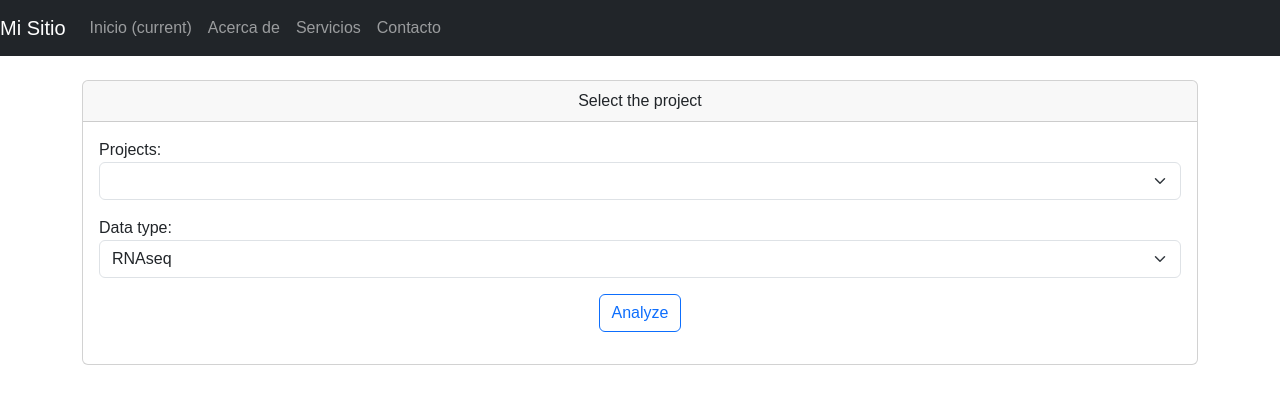
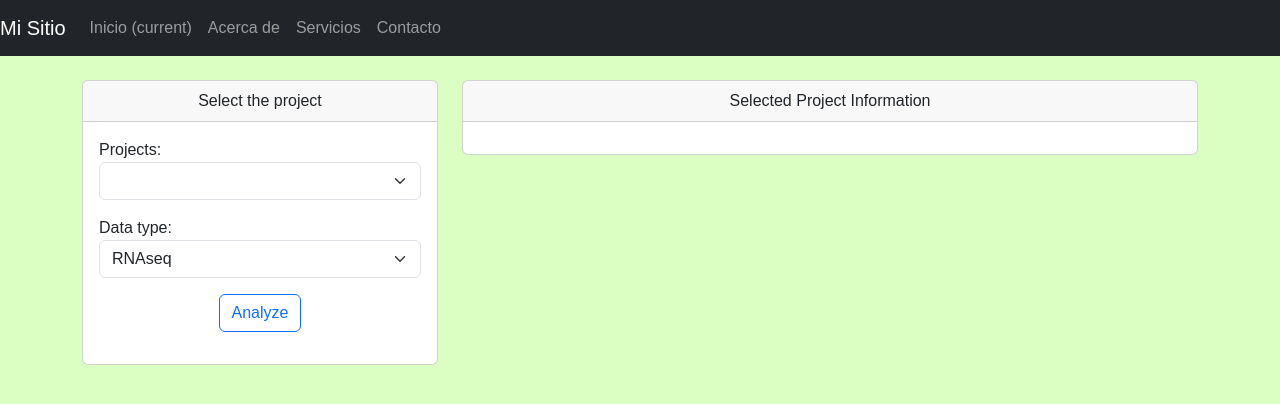
Before and after one commit to rafestorn/GenCancerAnalyzer, a Django app: page / in a window 1280 px wide. Shown: the top 404 px of the page. Run offline with Django 4.2, Linux system fonts and the light colour scheme; lists and menus that the app fills with data are empty; parts of the project's set-up code (start-up, migrations or seed data) failed here and were passed over.

Commit message:
FEAT: STUDY CASE VIEW
Form with selects with options from the API and gives information about the selected project.

```diff
--- a/apps/static/css/base.css
+++ b/apps/static/css/base.css
@@ -1,4 +1,4 @@
 body {
   font-family: Arial, sans-serif;
-  background-color: rgb(255, 255, 255);
+  background-color: rgb(219, 255, 195);
 }
--- a/apps/templates/home/index.html
+++ b/apps/templates/home/index.html
@@ -7,7 +7,7 @@
 
 {% block content %}
     <div class="row justify-content-center">
-        <div class="col" style="width: 18rem;"">
+        <div class="col-md-4 mb-4">
             <div class="card">
                 <div class="card-header text-center">
                         Select the project
@@ -31,6 +31,42 @@
                 </div>
             </div>
         </div>
+        <div class="col-md-8">
+            <div class="card">
+                <div class="card-header text-center">
+                    Selected Project Information
+                </div>
+                <div class="card-body" id="projectInfoContainer"></div>
+            </div>
+        </div>
     </div>
 
 {% endblock content %}
+
+{% block javascripts %}
+<script>
+    var selectProjectId = document.getElementById('id_projects');
+
+    selectProjectId.addEventListener('change', function() {
+        var selectedProjectId = selectProjectId.value;
+
+        axios.get('https://api.gdc.cancer.gov/projects/' + selectedProjectId)
+        .then(respones => {
+            projectInfo = respones.data.data;
+            var html = `
+                <p><strong>Name:</strong> ${projectInfo.name}</p>
+                <p><strong>Project ID:</strong> ${projectInfo.project_id}</p>
+                <p><strong>Disease Type:</strong> ${projectInfo.disease_type.join(', ')}</p>
+                <p><strong>Primary Site:</strong> ${projectInfo.primary_site.join(', ')}</p>
+                <p><strong>DB Gap Accession Number:</strong> ${projectInfo.dbgap_accession_number}</p>
+            `;
+            projectInfoContainer.innerHTML = html;
+        })
+        .catch(error => {
+            var html = `
+                <p><strong>Unable to get project info</strong></p>
+            `
+        })
+    })
+</script>
+{% endblock javascripts %}
```
